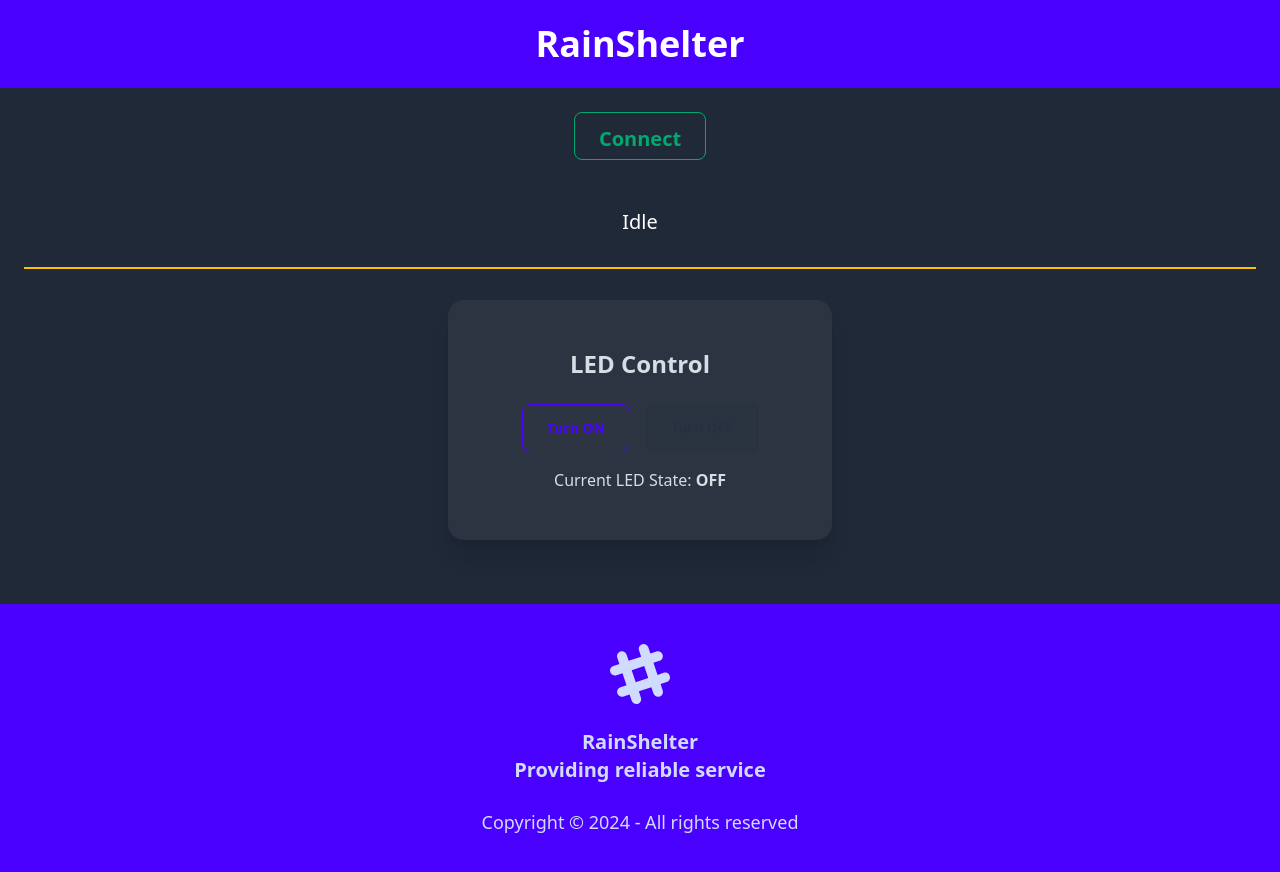
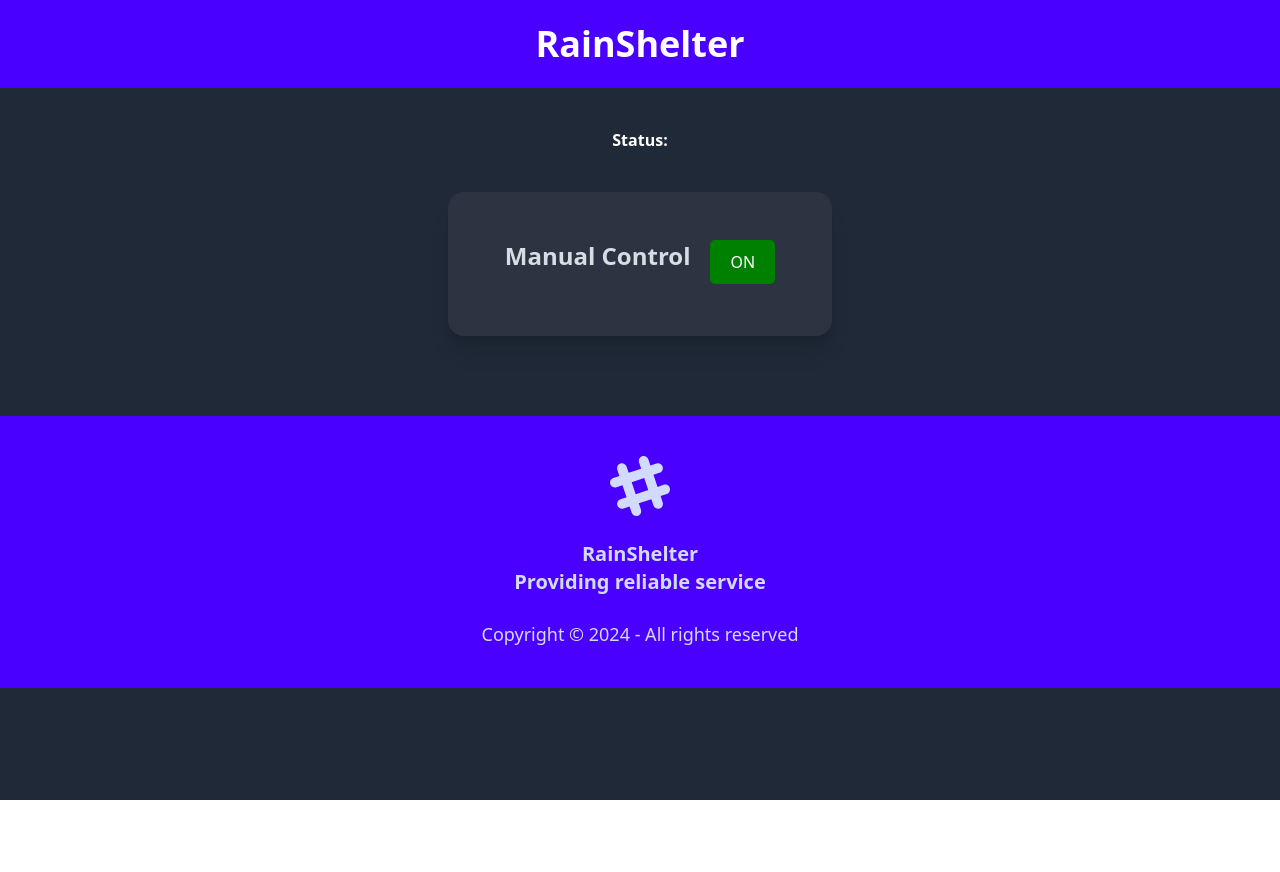
Before and after one commit to Itchoy520/rainShelter, a React (Vite) app: page / in a window 1280 px wide. Shown: the top 872 px of the page. After the commit the page ends 800 px from the top, so only its background shows below. Built offline with nearby package versions, Linux system fonts and the light colour scheme.

Commit message:
latest commit

```diff
--- a/package.json
+++ b/package.json
@@ -10,6 +10,7 @@
     "preview": "vite preview"
   },
   "dependencies": {
+    "axios": "^1.7.8",
     "daisyui": "^4.12.14",
     "react": "^18.3.1",
     "react-dom": "^18.3.1"
--- a/src/App.jsx
+++ b/src/App.jsx
@@ -1,56 +1,41 @@
 import React, { useState } from "react";
+import axios from "axios";
 
 function App() {
-  const [status, setStatus] = useState("Idle"); // State for connection status
-  const [ledState, setLedState] = useState("OFF"); // LED state (ON/OFF)
-  const [isOnDisabled, setIsOnDisabled] = useState(false); // Disable state for Turn ON button
-  const [isOffDisabled, setIsOffDisabled] = useState(true); // Disable state for Turn OFF button
+  const [data, setData] = useState("");
+  const [response, setResponse] = useState(null);
+  const [value, setValue] = useState("0");
+  const [isOn, setIsOn] = useState(false);
 
   const apiURL = "https://backendrainshelter.onrender.com"; // Ensure you are using the correct backend URL
 
-  // Connect function (dummy implementation, you should replace it with actual logic)
-  const connect = async () => {
+
+
+  const handlePostRequest = async () => {
     try {
-      setStatus("Connecting...");
-      // Example: Assuming you're connecting to a serial port or API
-      // Replace the following line with your actual connect logic
-      await fetch(`${apiURL}/connect`); // Replace with actual connection logic
-      setStatus("Connected");
+      const postData = {
+        newValue: value,
+      };
+
+      const result = await axios.post("https://backendrainshelter.onrender.com/change-value", postData, {
+        headers: {
+          "Content-Type": "application/json",
+        },
+      });
+
+      setResponse(result.data);
+      if(value=="0"){
+        setValue("1");
+        setIsOn(true);
+      }else{
+        setValue("0");
+        setIsOn(false);
+      }
     } catch (error) {
-      setStatus("Failed to connect");
-      console.error("Connection error:", error);
+      console.error("Error making POST request:", error);
     }
   };
 
-  // Function to toggle LED ON
-  const toggleLEDOn = async () => {
-    try {
-      const response = await fetch(`${apiURL}/onToggle`);
-      const data = await response.json();
-      if (data.value === 1) {
-        setLedState("ON");
-        setIsOnDisabled(true); // Disable Turn ON button
-        setIsOffDisabled(false); // Enable Turn OFF button
-      }
-    } catch (error) {
-      console.error("Error toggling LED ON:", error);
-    }
-  };
-
-  // Function to toggle LED OFF
-  const toggleLEDOff = async () => {
-    try {
-      const response = await fetch(`${apiURL}/offToggle`);
-      const data = await response.json();
-      if (data.value === 0) {
-        setLedState("OFF");
-        setIsOnDisabled(false); // Enable Turn ON button
-        setIsOffDisabled(true); // Disable Turn OFF button
-      }
-    } catch (error) {
-      console.error("Error toggling LED OFF:", error);
-    }
-  };
 
   return (
     <div className="bg-gray-800 text-white min-h-screen flex flex-col">
@@ -60,40 +45,35 @@ function App() {
           RainShelter
         </a>
       </div>
+      <div className="flex justify-center pt-10 font-bold">Status: </div>
+      <div className="flex justify-center p-10">
 
-      {/* Content */}
-      <div className="flex flex-col justify-center items-center flex-grow bg-gray-800 p-6 space-y-6">
-        <button onClick={connect} className="btn btn-outline btn-success text-xl px-6 py-3 mb-6">
-          Connect
-        </button>
-        <p className="text-xl">{status}</p> {/* Display connection status */}
+        <div className="card bg-neutral text-neutral-content w-96 p-4 shadow-xl">
+          <div className="card-body items-center text-center">
+            <div className="flex">
+              <h2 className="card-title text-2xl mb-4 mr-5">Manual Control</h2>
+              <div className="card-actions justify-center gap-4">
+              <button onClick={handlePostRequest}
+              style={{
+                padding: "10px 20px",
+                fontSize: "16px",
+                backgroundColor: isOn ? "red" : "green",
+                color: "white",
+                border: "none",
+                borderRadius: "5px",
+                cursor: "pointer"
+              }}
+              >{isOn ? "OFF" : "ON"}</button>
+              </div>
+            </div>
 
-        <div className="divider divider-warning my-8"></div>
+
+        </div>
+      </div></div>
+
 
         {/* Card */}
-        <div className="card bg-neutral text-neutral-content w-96 p-4 shadow-xl">
-          <div className="card-body items-center text-center">
-            <h2 className="card-title text-2xl mb-4">LED Control</h2>
-            <div className="card-actions justify-center gap-4">
-              <button
-                className="btn btn-outline btn-primary px-6 py-3"
-                onClick={toggleLEDOn}
-                disabled={isOnDisabled} // Disable button based on state
-              >
-                Turn ON
-              </button>
-              <button
-                className="btn btn-outline btn-accent px-6 py-3"
-                onClick={toggleLEDOff}
-                disabled={isOffDisabled} // Disable button based on state
-              >
-                Turn OFF
-              </button>
-              <p>Current LED State: <strong>{ledState}</strong></p>
-            </div>
-          </div>
-        </div>
-      </div>
+
 
       {/* Footer */}
       <footer className="footer footer-center bg-primary text-primary-content p-10 mt-10">
```
Also changed, not shown: 1 other file (tests, documents, lock files or other folders).
